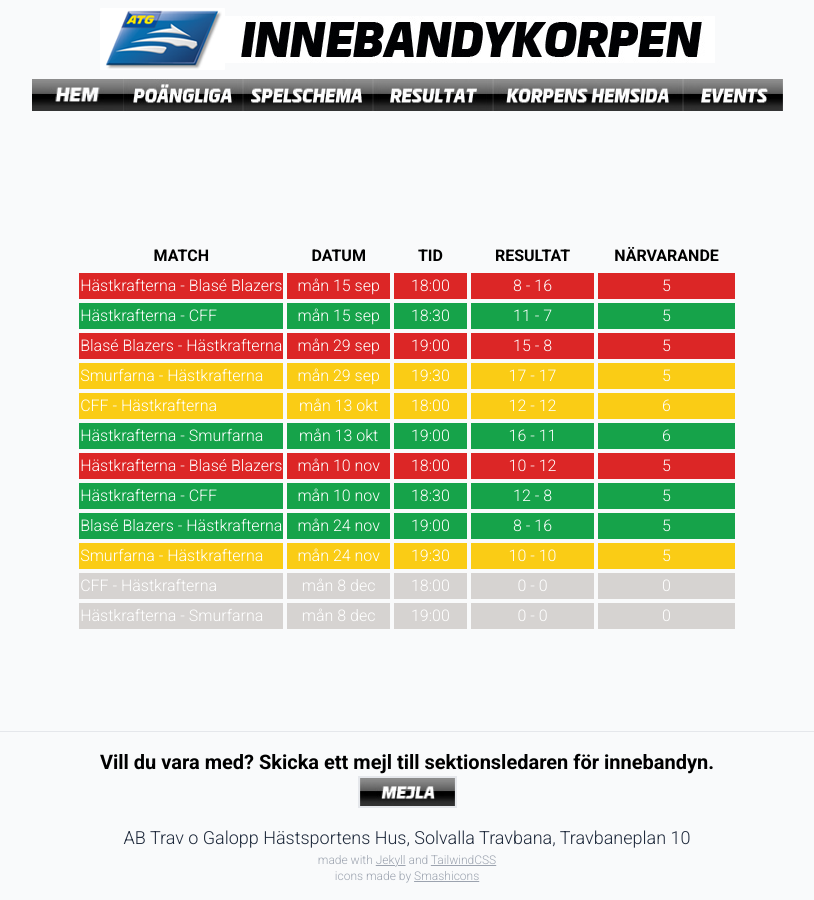
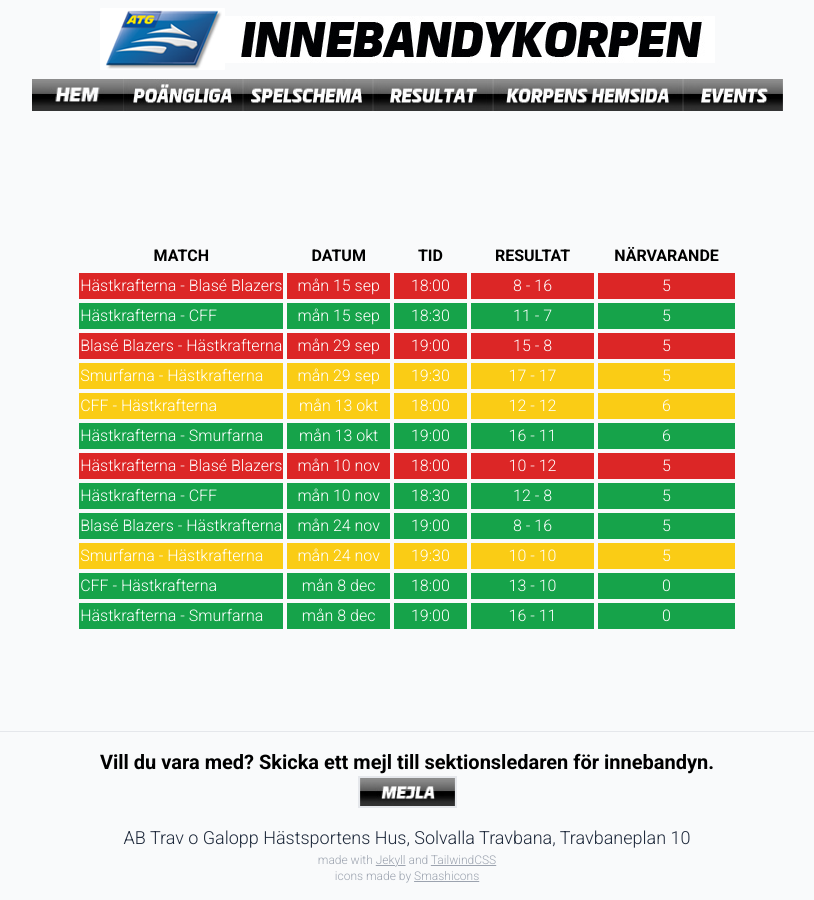
Before and after one commit to andreashogvall/andreashogvall.github.io, a Jekyll site: the page built from resultat.html, in a window 1280 px wide. Shown: the whole page, without its empty margins (233-1047 px from the left). Built offline with Jekyll 4.4.1, drawn with Linux system fonts in a browser that asks for light colours; nearby versions of some CDN libraries.

Commit message:
Update resultat.html

```diff
--- a/resultat.html
+++ b/resultat.html
@@ -86,18 +86,18 @@ description: "Innebandykorpen"
     <td class="text-center">10 - 10</td>
     <td class="text-center">5</td>
   </tr>
-  <tr class="bg-stone-300 text-white border-2 border-slate-200">
+  <tr class="bg-green-600 text-white border-2 border-slate-200">
     <td>CFF - Hästkrafterna</td>
     <td class="text-center">mån 8 dec</td>
     <td class="text-center">18:00</td>
-    <td class="text-center">0 - 0</td>
+    <td class="text-center">13 - 10</td>
     <td class="text-center">0</td>
   </tr>
-  <tr class="bg-stone-300 text-white border-2 border-slate-200">
+  <tr class="bg-green-600 text-white border-2 border-slate-200">
     <td>Hästkrafterna - Smurfarna</td>
     <td class="text-center">mån 8 dec</td>
     <td class="text-center">19:00</td>
-    <td class="text-center">0 - 0</td>
+    <td class="text-center">16 - 11</td>
     <td class="text-center">0</td>
   </tr>
 
```
